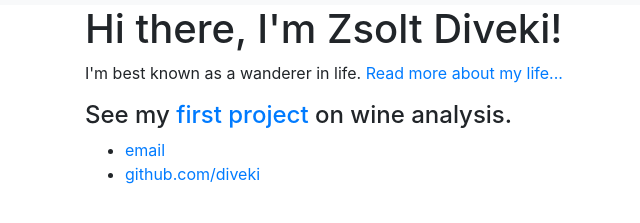
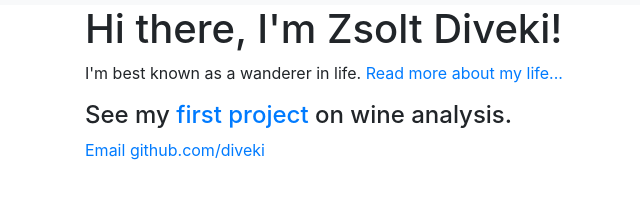
Before and after one commit to diveki/diveki.github.io, a plain HTML site: page index.html in a window 1280 px wide. Shown: the part 51-274 px from the top of the page, without its empty margins (0-640 px from the left). Drawn offline with nearby package versions, Linux system fonts and the light colour scheme.

Commit message:
footer edited: removed listing

```diff
--- a/index.html
+++ b/index.html
@@ -75,10 +75,12 @@
 		</div><!-- /.container -->
 		<footer class="footer">
 			<div class="container">
-				<ul>
-        		<li><a href="mailto:diveki@gmail.com">email</a></li>
-        		<li><a href="https://github.com/diveki">github.com/diveki</a></li>
-			</ul>
+				<span class="text-muted"></span>
+
+        		<p>
+							<a href="mailto:diveki@gmail.com">Email</a>
+							<a href="https://github.com/diveki">github.com/diveki</a>
+						</p>
 
 			</div>
 		</footer>
```
